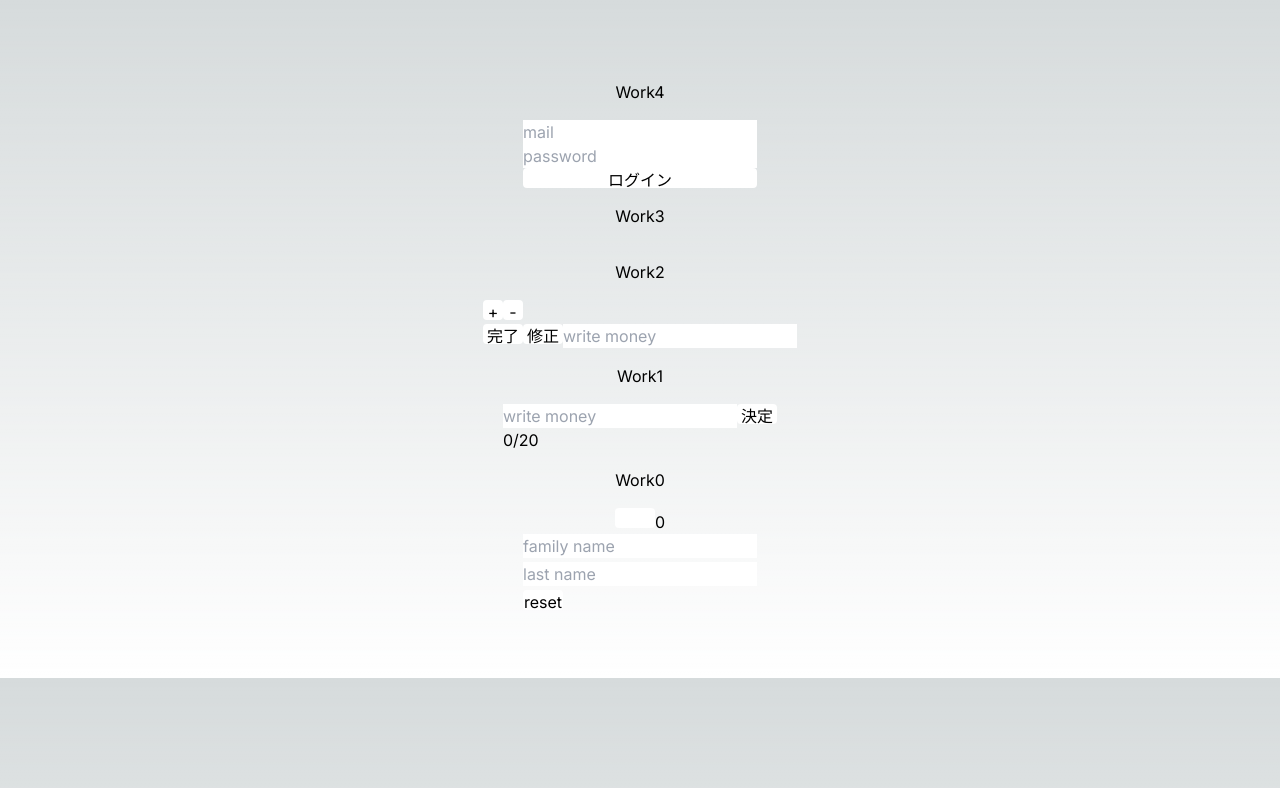
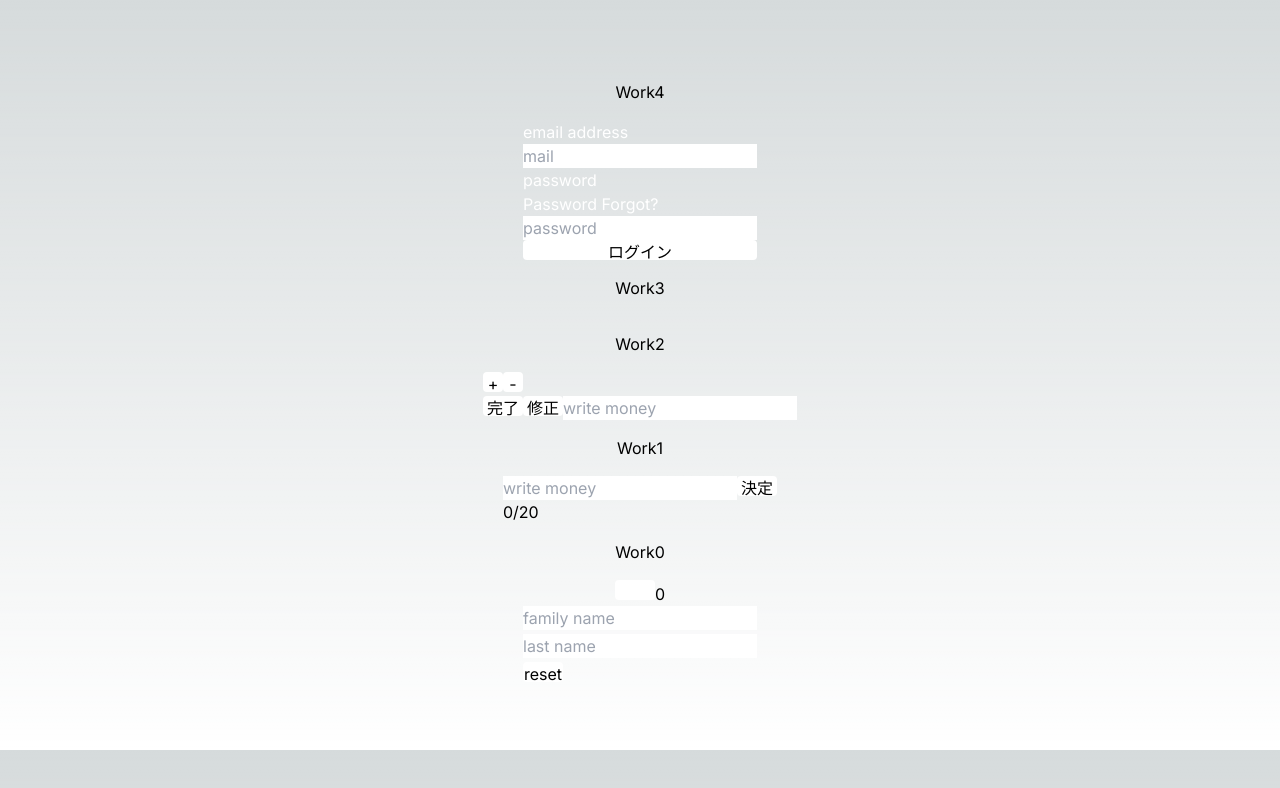
Before and after one commit to IshikawaShinya/playgroundReact, a Next.js app: page / in a window 1280 px wide. Shown: the top 788 px of the page. Built offline with nearby package versions, Linux system fonts and the light colour scheme.

Commit message:
ログイン判定をuserとpasswordで行う機能追加。

```diff
--- a/app/page.tsx
+++ b/app/page.tsx
@@ -1,15 +1,18 @@
 "use client"
 import { Transition } from '@headlessui/react'
-import { Fragment, useState,useEffect } from 'react'
+import { useState } from 'react'
 import { useTimeoutFn } from 'react-use'
 import clickCount from './ui/clickCount'
 import inputUserName from './ui/inputUserName'
 import sendMoney from './ui/sendMoney'
 import manageForm from './ui/manageForm'
-
+import Link from 'next/link'
 // Stateの配列への追加
 let nextId = 0;
 
+const navigation =[
+  {name:'',href:'/pages'},
+]
 export default function Home() {
   //Work3 REST API
   const [message, setMessage] = useState('')
@@ -17,15 +20,10 @@ export default function Home() {
   const [password,setPassword] = useState('')
   const [alertMessage,setAlertMessage] = useState<string>('')
 
-  //マウンティングするときのみ呼ばれる
-  useEffect(() =>{},[])
-
-  const changeText = (eventValue:string) => {
-    setMail(eventValue)
-  }
   const pushLoginButton = () => {
     const body = {
       mail:mail
+      ,password:password
     }
     fetch('http://localhost:8000/',{
       method:"POST",
@@ -70,13 +68,23 @@ export default function Home() {
       {/* signUp機能 */}
       <p className='p-4'>Work4</p>
       <div className='flex flex-col'>
+        <label className='text-white'>email address</label>
         <input
         placeholder='mail'
         className='text-black'
-        onChange={(e)=>changeText(e.target.value)}
+        onChange={(e)=>setMail(e.target.value)}
         value={mail}
         >
         </input>
+        <label  className='text-white'>password</label>
+        <div>
+          <Link
+          href={navigation[0].href}
+          className="text-white"
+          >
+            Password Forgot?
+          </Link>
+        </div>
         <input
         placeholder='password'
         className='text-black'
--- /dev/null
+++ b/app/pages/page.tsx
@@ -0,0 +1,5 @@
+export default function Register() {
+    return (
+        <div className="p-16 text-white">Register</div>
+    )
+}
```
Also changed, not shown: 1 other file (tests, documents, lock files or other folders).
